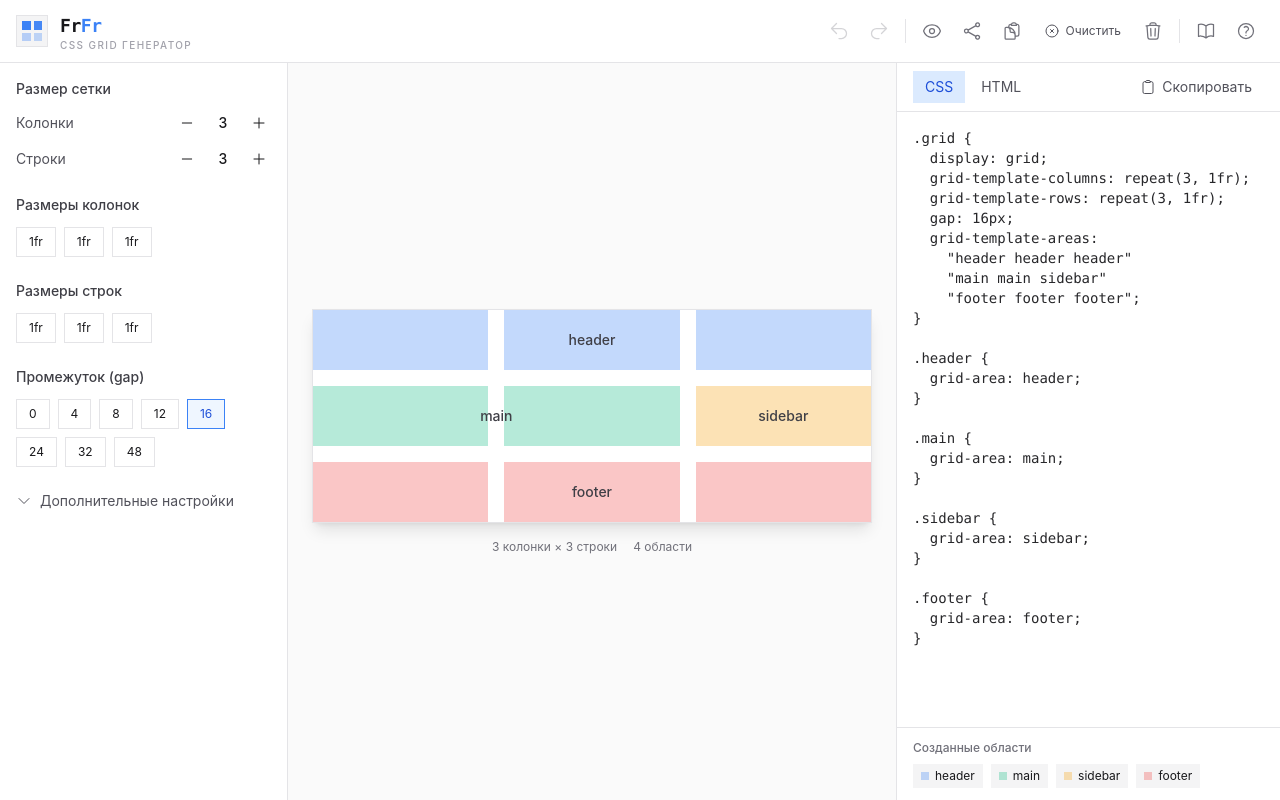
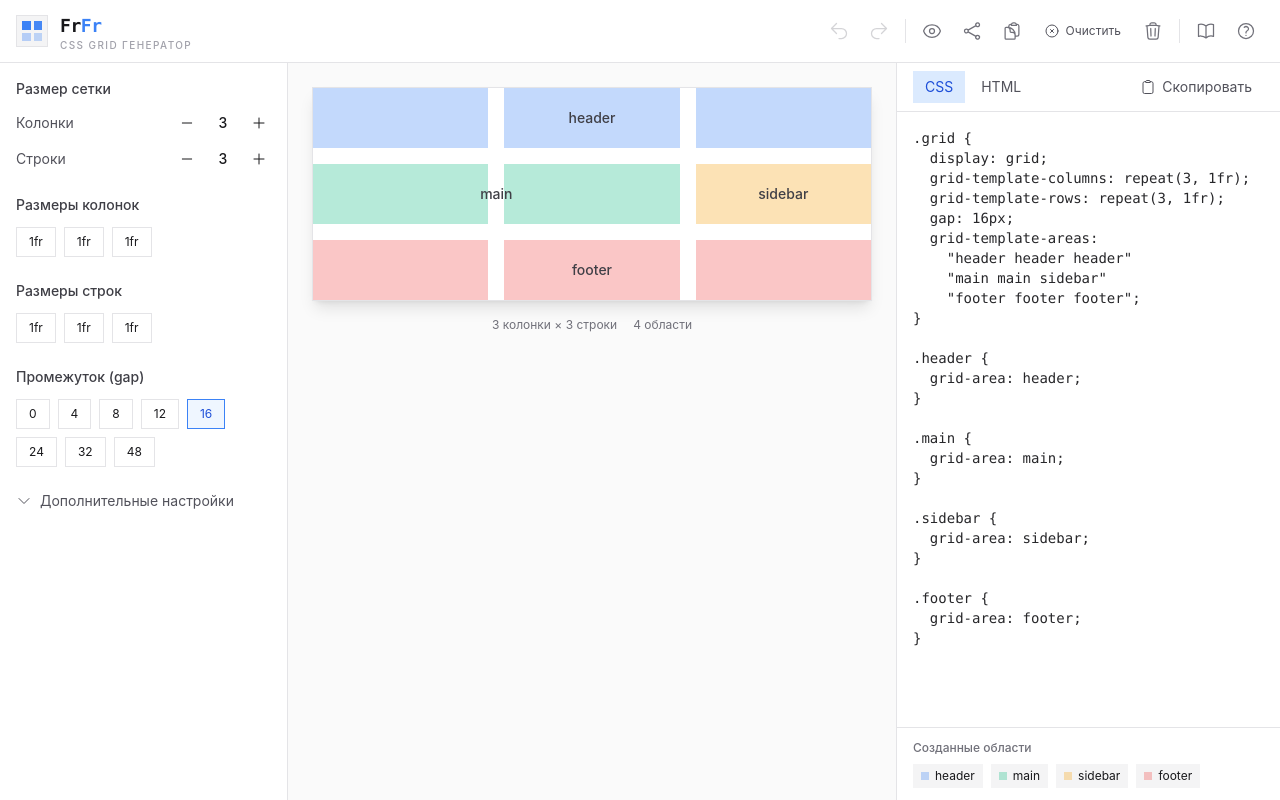
Before and after one commit to modeusweb/frfr-grid, a Next.js app: page / in a window 1280 px wide. Built offline with nearby package versions, Linux system fonts and the light colour scheme.

Commit message:
feat: даблклик для переименования области, скролл при переполнении сетки, README

```diff
--- a/components/grid-generator/GridEditor.tsx
+++ b/components/grid-generator/GridEditor.tsx
@@ -9,6 +9,7 @@ type Props = {
   selectedAreaId: string | null;
   onSelectionComplete: (startCol: number, startRow: number, endCol: number, endRow: number) => void;
   onSelectArea: (areaId: string | null) => void;
+  onRenameArea: (areaId: string) => void;
   onResizeArea: (areaId: string, endColumn: number, endRow: number) => void;
   onMoveArea: (areaId: string, startColumn: number, startRow: number) => void;
 };
@@ -27,6 +28,7 @@ export default function GridEditor({
   selectedAreaId,
   onSelectionComplete,
   onSelectArea,
+  onRenameArea,
   onResizeArea,
   onMoveArea,
 }: Props) {
@@ -401,8 +403,8 @@ export default function GridEditor({
   };
 
   return (
-    <div className="flex items-center justify-center h-full p-6 bg-surface-50 dark:bg-surface-950">
-      <div className="relative w-full max-w-4xl">
+    <div className="h-full overflow-auto p-6 bg-surface-50 dark:bg-surface-950">
+      <div className="relative w-full max-w-4xl min-w-[560px] m-auto">
         {!isPreviewMode && config.areas.length === 0 && (
           <div className="absolute -top-8 left-0 right-0 text-center text-sm text-surface-500 dark:text-surface-400">
             Выделите клетки, чтобы создать первую область
@@ -475,6 +477,9 @@ export default function GridEditor({
                   }}
                   onClick={() => {
                     if (area && !isPreviewMode) onSelectArea(area.id);
+                  }}
+                  onDoubleClick={() => {
+                    if (area && !isPreviewMode) onRenameArea(area.id);
                   }}
                 />
               );
```
Also changed, not shown: 1 other file (tests, documents, lock files or other folders).
